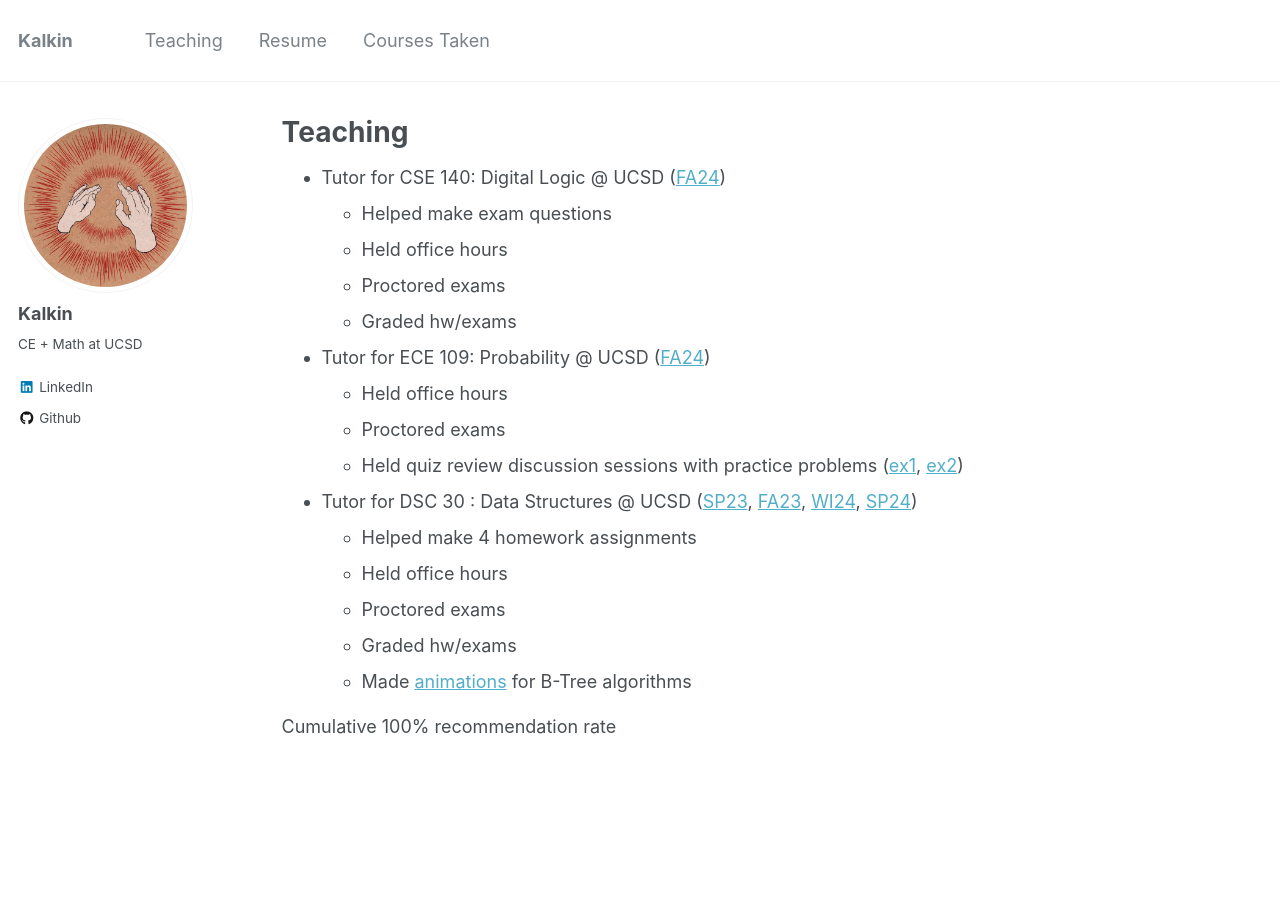
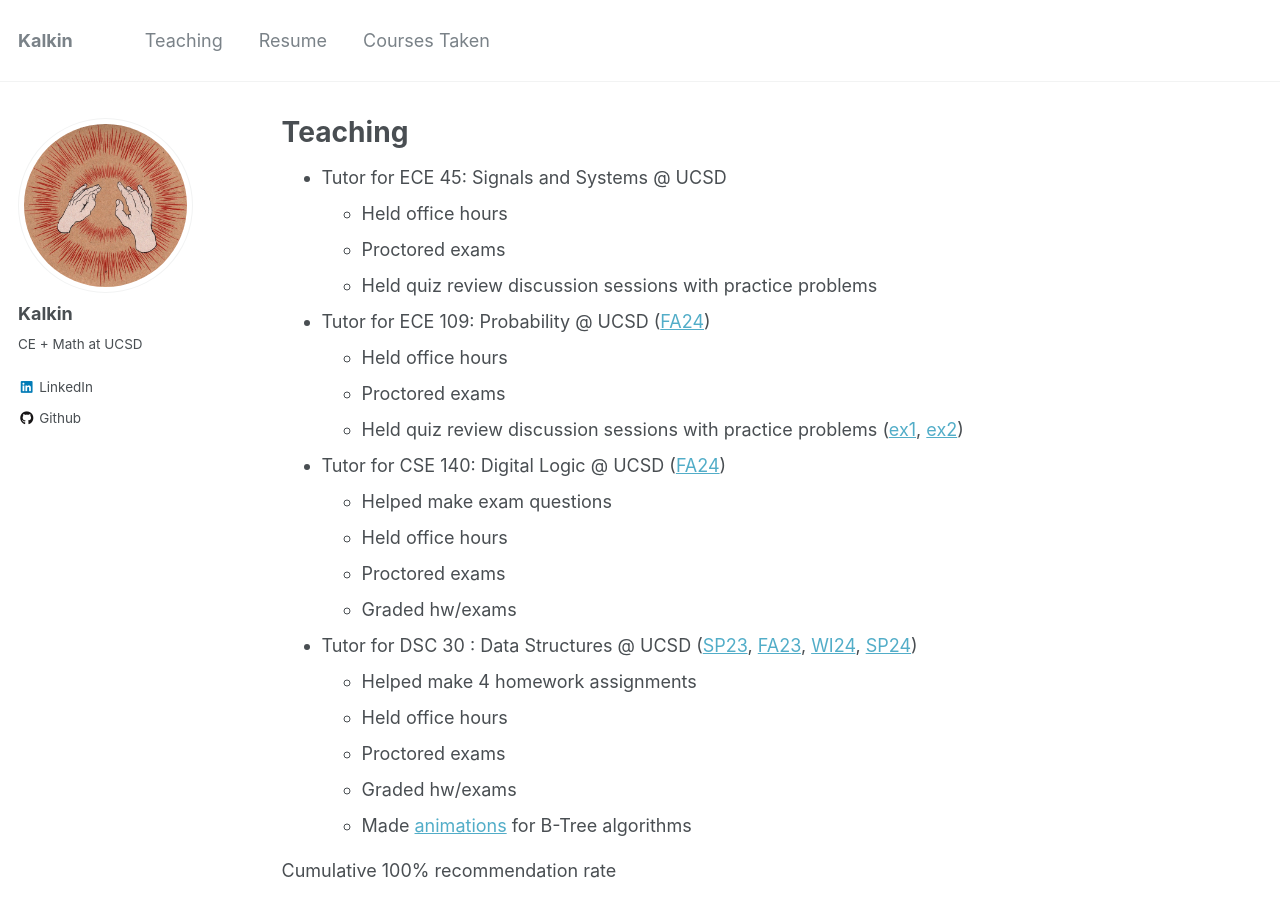
Before and after one commit to kalkulator413/kalkulator413.github.io, a Jekyll site: the page built from _pages/teaching.md, in a window 1280 px wide and 1106 px high. Shown: the top 917 px of the window. Built offline with Jekyll 4.4.1, drawn with Linux system fonts in a browser that asks for light colours.

Commit message:
update teaching page

```diff
--- a/_pages/teaching.md
+++ b/_pages/teaching.md
@@ -5,16 +5,21 @@ permalink: /teaching/
 author_profile: true
 ---
 
+- Tutor for ECE 45: Signals and Systems @ UCSD
+  - Held office hours
+  - Proctored exams
+  - Held quiz review discussion sessions with practice problems
+
+- Tutor for ECE 109: Probability @ UCSD ([FA24](/files/ece109fa24.pdf))
+  - Held office hours
+  - Proctored exams
+  - Held quiz review discussion sessions with practice problems ([ex1](/files/109-qr-1.pdf), [ex2](/files/109-qr-2.pdf))
+
 - Tutor for CSE 140: Digital Logic @ UCSD ([FA24](/files/cse140fa24.pdf))
   - Helped make exam questions
   - Held office hours
   - Proctored exams
   - Graded hw/exams
-
-- Tutor for ECE 109: Probability @ UCSD ([FA24](/files/ece109fa24.pdf))
-  - Held office hours
-  - Proctored exams
-  - Held quiz review discussion sessions with practice problems ([ex1](/files/109-qr-1.pdf), [ex2](/files/109-qr-2.pdf))
 
 - Tutor for DSC 30 : Data Structures @ UCSD ([SP23](/files/dsc30sp23.pdf), [FA23](/files/dsc30fa23.pdf), [WI24](/files/dsc30wi24.pdf), [SP24](/files/dsc30sp24.pdf))
   - Helped make 4 homework assignments
```
